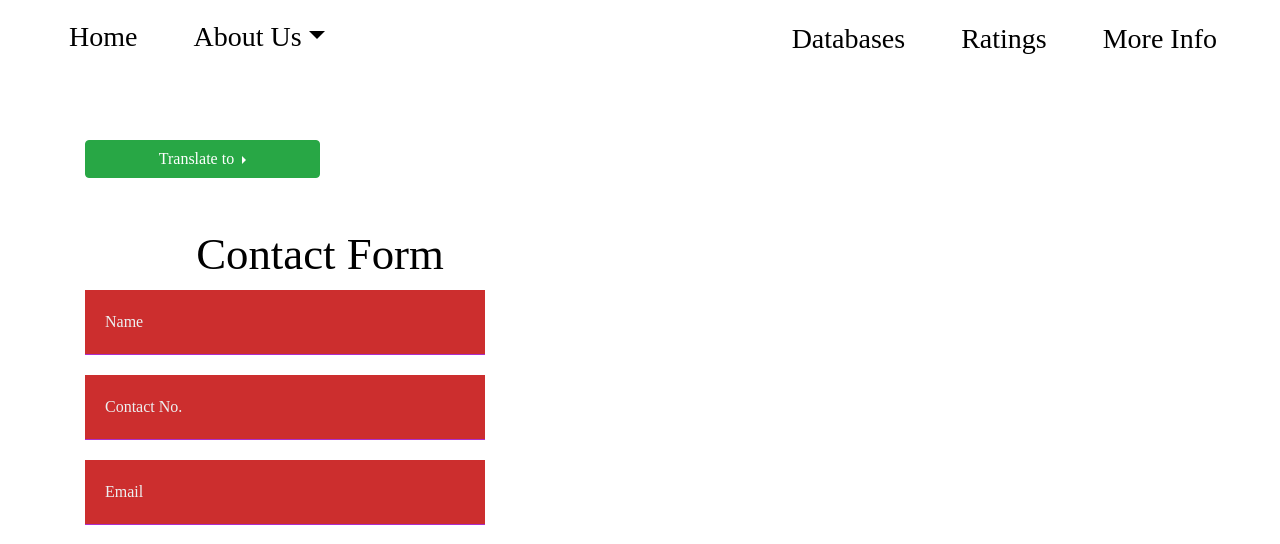
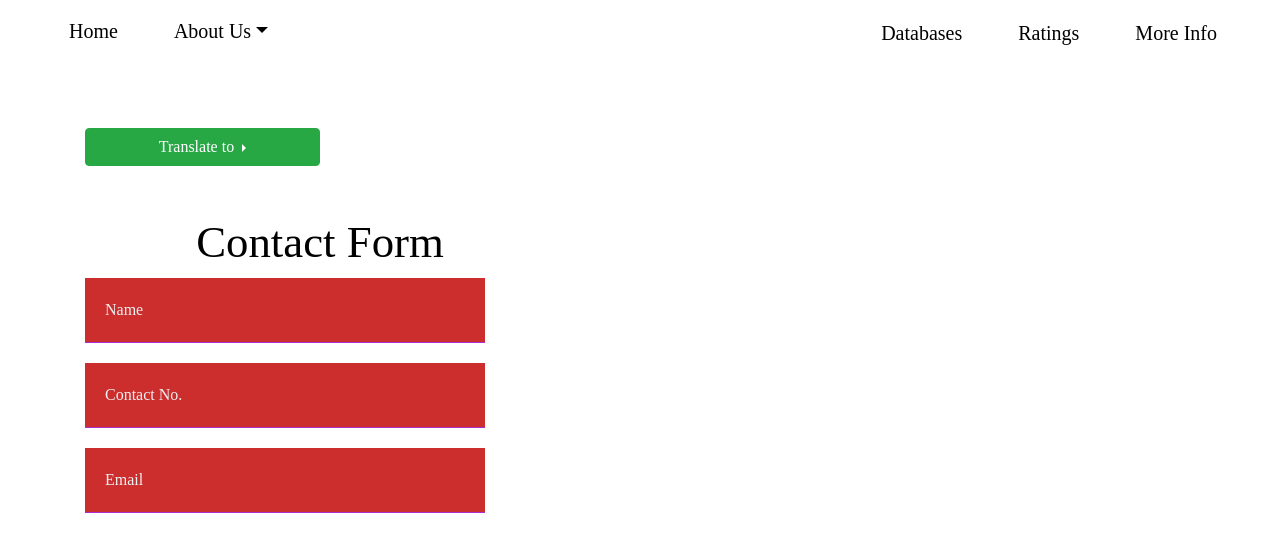
Before and after one commit to MadCacti/parktech, a Flask app: page /API/ in a window 1280 px wide. Shown: the top 544 px of the page. Run offline with Flask 2, Linux system fonts and the light colour scheme; some libraries are stand-ins or nearby versions.

Commit message:
navbar font size

```diff
--- a/templates/layouts/base.html
+++ b/templates/layouts/base.html
@@ -17,14 +17,14 @@
 <nav class="navbar navbar-expand-lg navbar-custom ">
     <ul style="padding-left: 45px" class="nav navbar-nav">
         <li class="nav-item">
-            <a style="font-size: 28px" class="nav-link" href={{ url_for('index') }}>  Home  </a>
+            <a style="font-size: 20px" class="nav-link" href={{ url_for('index') }}>  Home  </a>
         </li>
     </ul>
     <ul style="padding-left: 40px" class="nav navbar-nav mr-auto">
         <li class="nav-item navbar-text">
         <li class="nav-item dropdown navbar-text" id="homeBody">
         <li class="nav-item">
-            <a style="font-size: 28px" class="nav-link dropdown-toggle" href="#" data-bs-toggle="dropdown" aria-expanded="false" id="dropdownMenuButton1" type="button">About Us</a>
+            <a style="font-size: 20px" class="nav-link dropdown-toggle" href="#" data-bs-toggle="dropdown" aria-expanded="false" id="dropdownMenuButton1" type="button">About Us</a>
             <ul class="dropdown-menu" aria-labelledby="dropdownMenuButton1">
                 <li><a class="dropdown-item" href={{ url_for('paul') }}>Paul</a>
                     <a class="dropdown-item" href={{ url_for('armaan') }}>Armaan</a>
@@ -36,13 +36,13 @@
     </ul>
     <ul style="padding-right: 50px" class="nav navbar-nav navbar-right">
         <li style="padding-right: 40px" class="nav-item">
-            <a style="font-size: 28px" class="nav-link" href={{ url_for('index') }}>Databases</a>
+            <a style="font-size: 20px" class="nav-link" href={{ url_for('index') }}>Databases</a>
         </li>
         <li style="padding-right: 40px" class="nav-item">
-            <a style="font-size: 28px" class="nav-link" href={{ url_for('index') }}>Ratings</a>
+            <a style="font-size: 20px" class="nav-link" href={{ url_for('index') }}>Ratings</a>
         </li>
         <li class="nav-item">
-            <a style="font-size: 28px" class="nav-link" href={{ url_for('index') }}>More Info</a>
+            <a style="font-size: 20px" class="nav-link" href={{ url_for('index') }}>More Info</a>
         </li>
     </ul>
 </nav>
```
